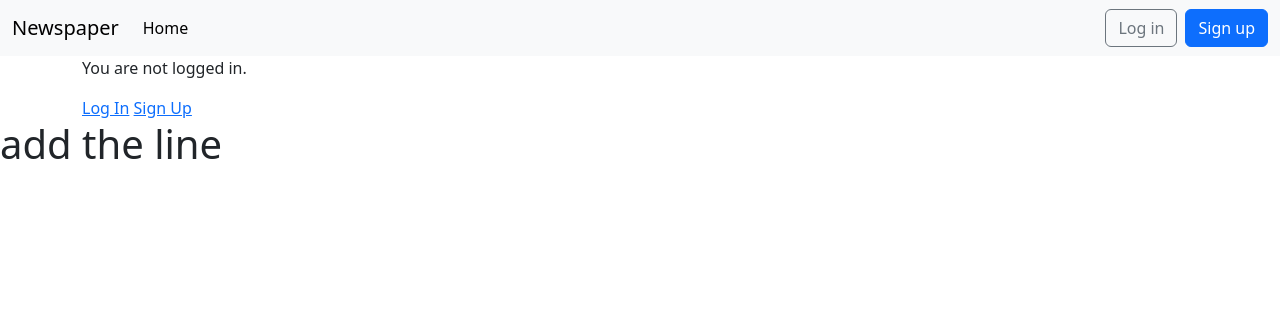
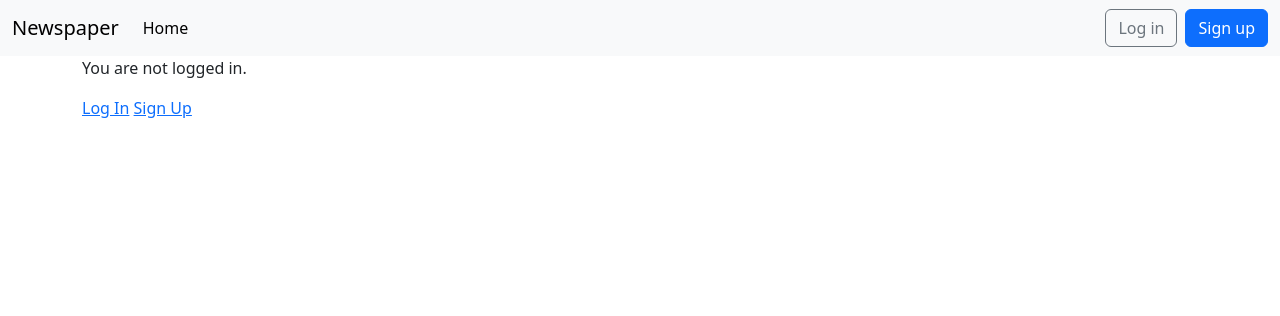
Before and after one commit to Arshaduzzaman3620/NEWS_Paper-Blog, a Django app: page / in a window 1280 px wide. Shown: the top 316 px of the page. Run offline with Django 5.2, Linux system fonts and the light colour scheme; parts of the project's set-up code (start-up, migrations or seed data) failed here and were passed over.

Commit message:
remove th add line

```diff
--- a/templates/base.html
+++ b/templates/base.html
@@ -74,6 +74,3 @@
 </body>
 
 </html>
-<h1>
-  add the line
-</h1>
```
